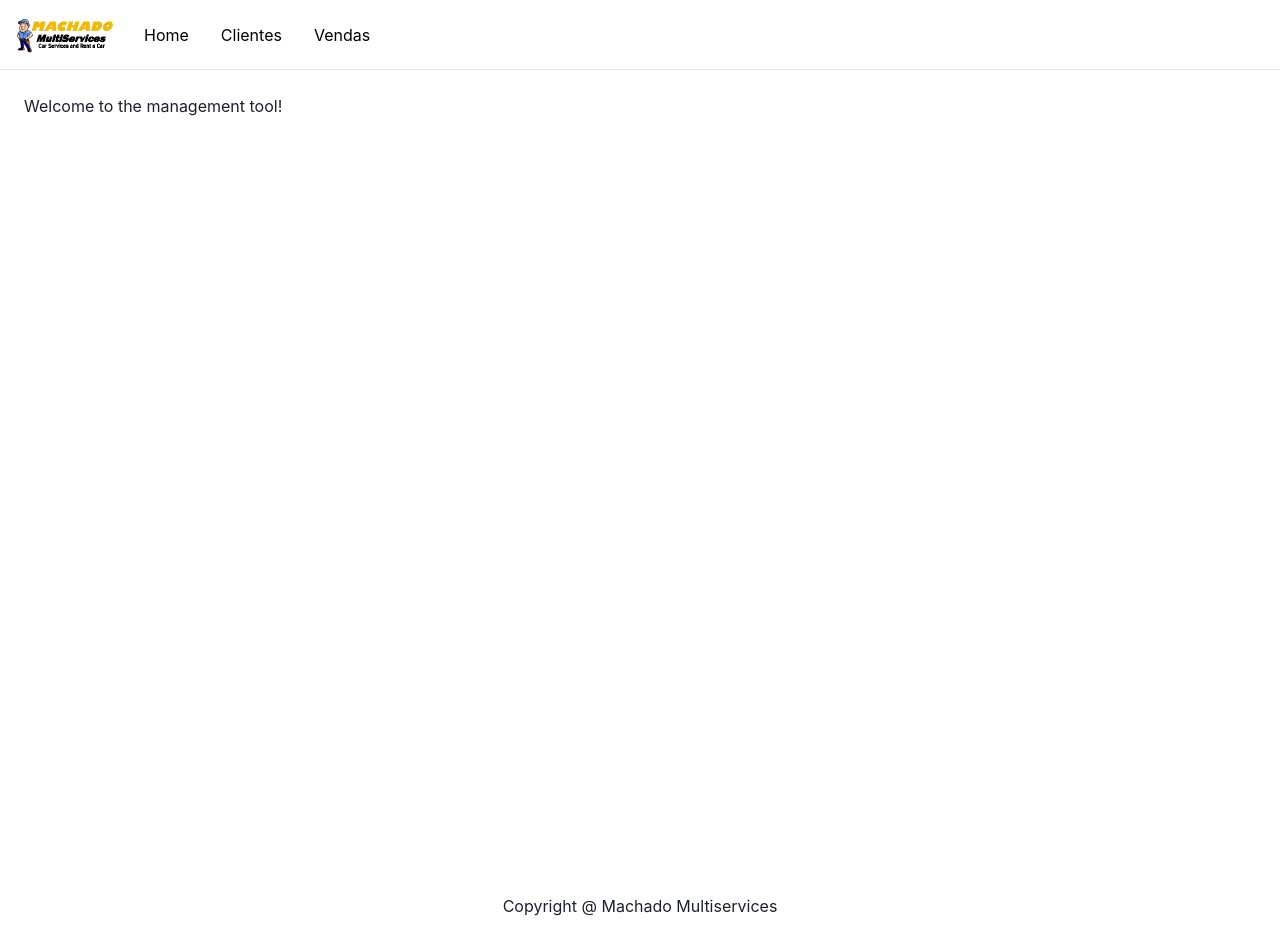
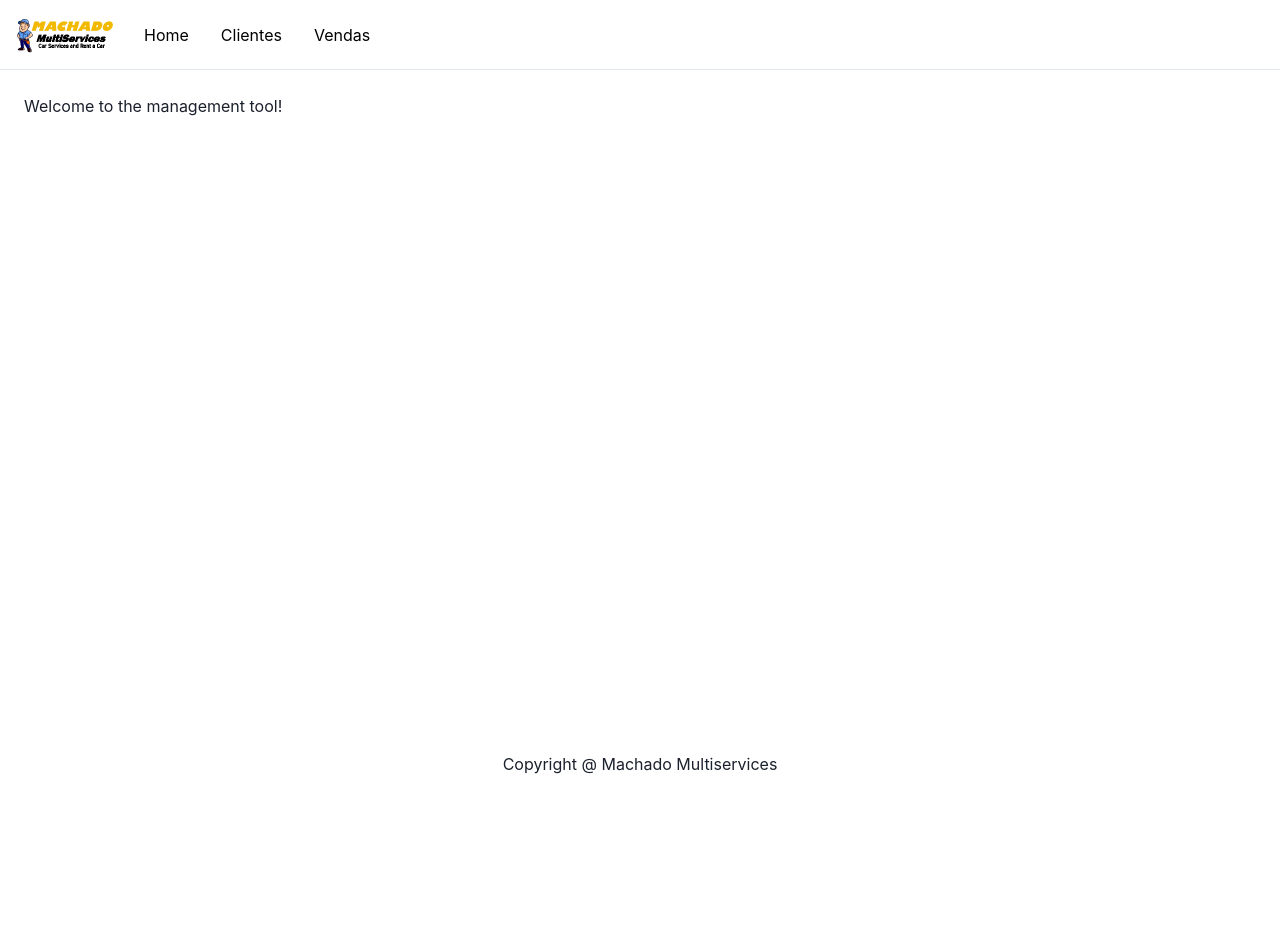
Before and after one commit to cleitonpqz-cacsis/turbo-winner, a Next.js app: page / in a window 1280 px wide. After the commit the page ends 800 px from the top, so only its background shows below. Built offline with nearby package versions, Linux system fonts and the light colour scheme.

Commit message:
feat: fix full height (#8)
Co-authored-by: Cleiton P. Queiroz <cleitonpqz@gmail.com>

```diff
--- a/components/Layout.js
+++ b/components/Layout.js
@@ -11,14 +11,9 @@ export default function Layout({ children }) {
         <meta name="description" content="Contract management" />
         <link rel="icon" href="/favicon.ico" />
       </Head>
-      <Flex direction={"column"}>
+      <Flex direction={"column"} h={"100vh"}>
         <NavBar />
-        <Stack
-          as={Box}
-          h={"100vh"}
-          spacing={{ base: 8, md: 14 }}
-          p={{ base: 3, md: 6 }}
-        >
+        <Stack as={Box} spacing={{ base: 8, md: 14 }} p={{ base: 3, md: 6 }}>
           {children}
         </Stack>
         <Footer />
```
